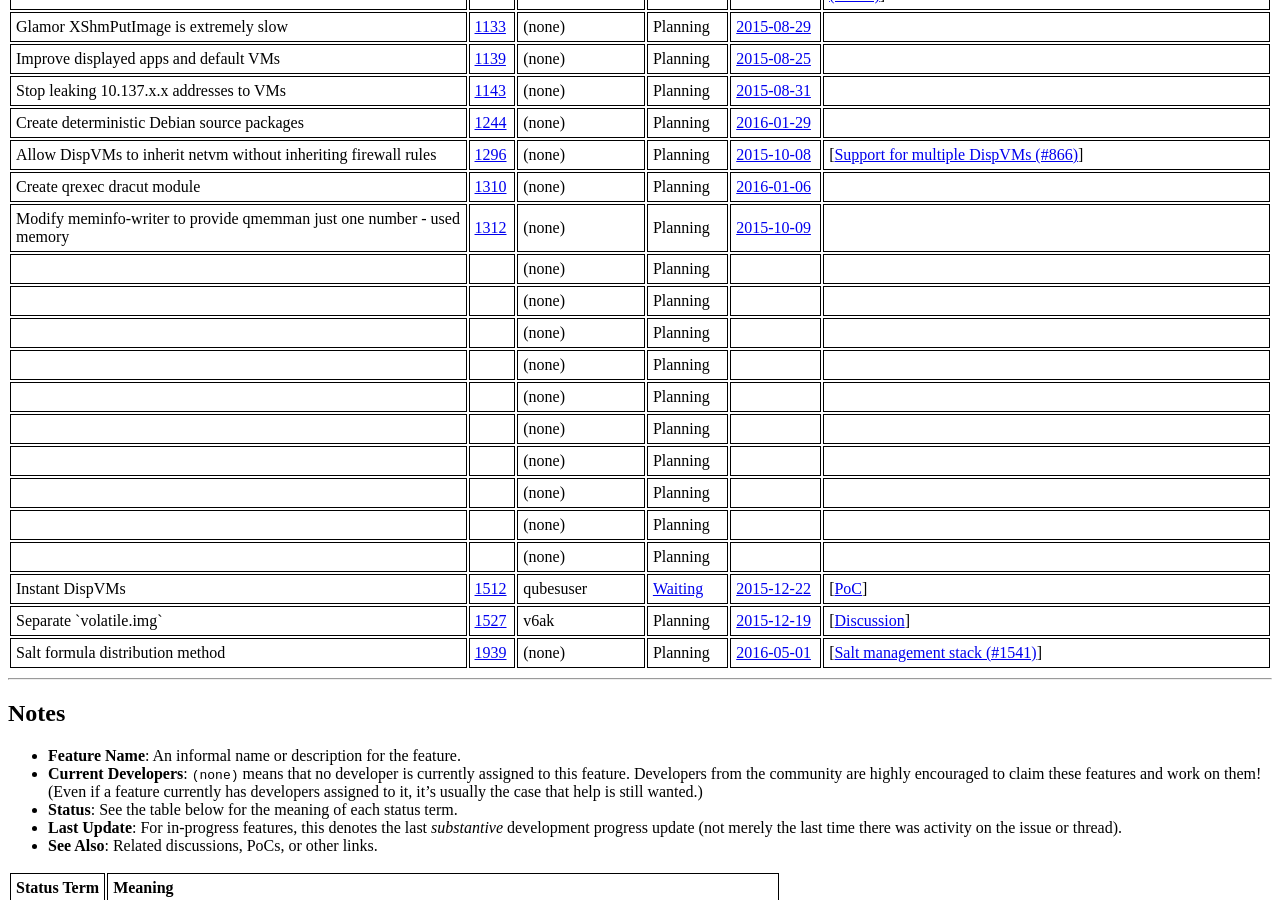
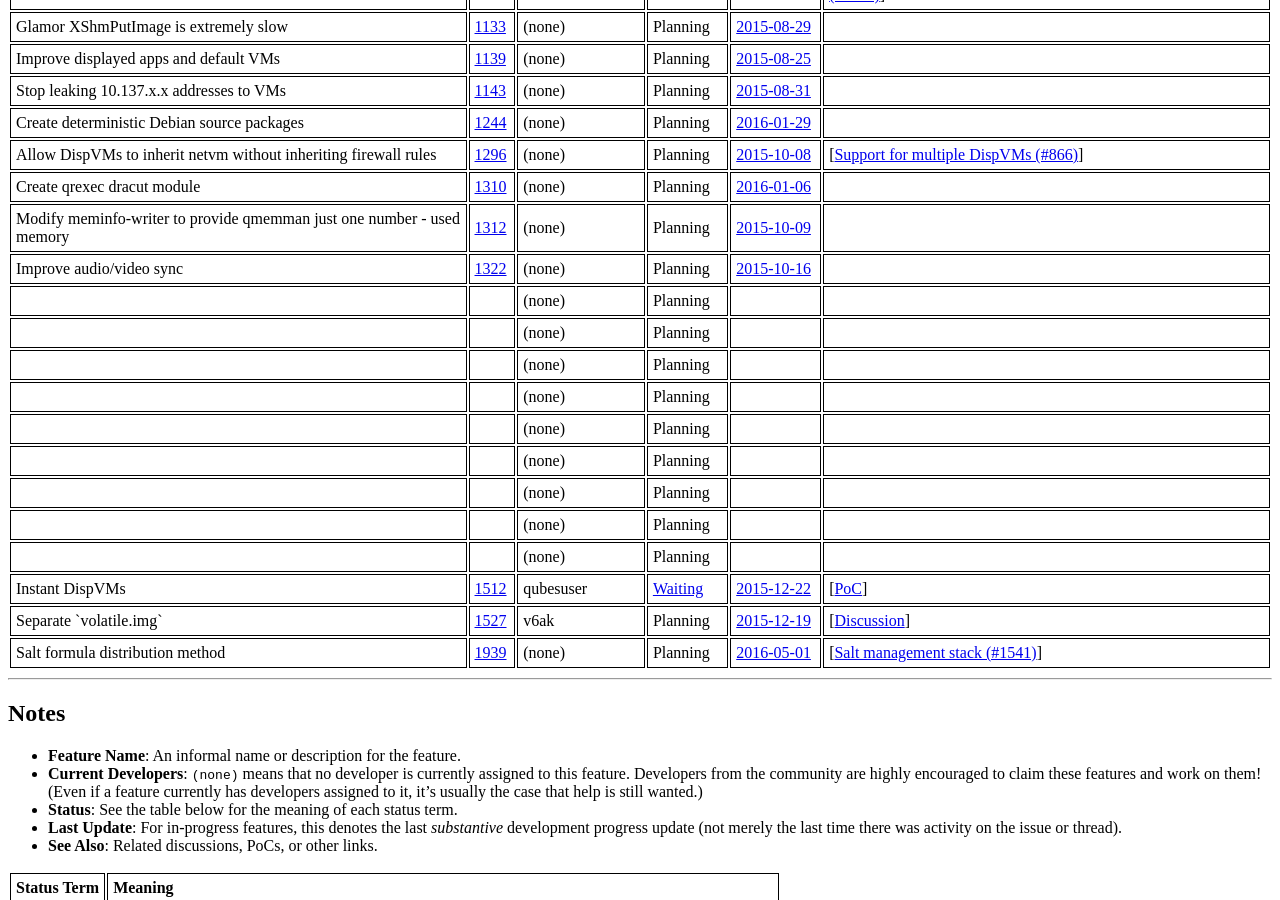
Before and after one commit to QubesOS/qubes-issues, a Jekyll site: the page built from index.md, in a window 1280 px wide and 900 px high, scrolled down 1610 px. Built offline with Jekyll 4.4.1, drawn with Linux system fonts in a browser that asks for light colours.

Commit message:
Track #1322

```diff
--- a/_data/features.yml
+++ b/_data/features.yml
@@ -722,15 +722,15 @@
   - desc   :
     url    :
 
-- name   :
-  issue  :
+- name   : Improve audio/video sync
+  issue  : 1322
   devs   :
   status :
-    code   :
+    code   : Planning
     url    :
   updated:
-    date   :
-    url    :
+    date   : 2015-10-16
+    url    : https://github.com/QubesOS/qubes-issues/issues/1322#issuecomment-148817465
   info   :
   - desc   :
     url    :
```
